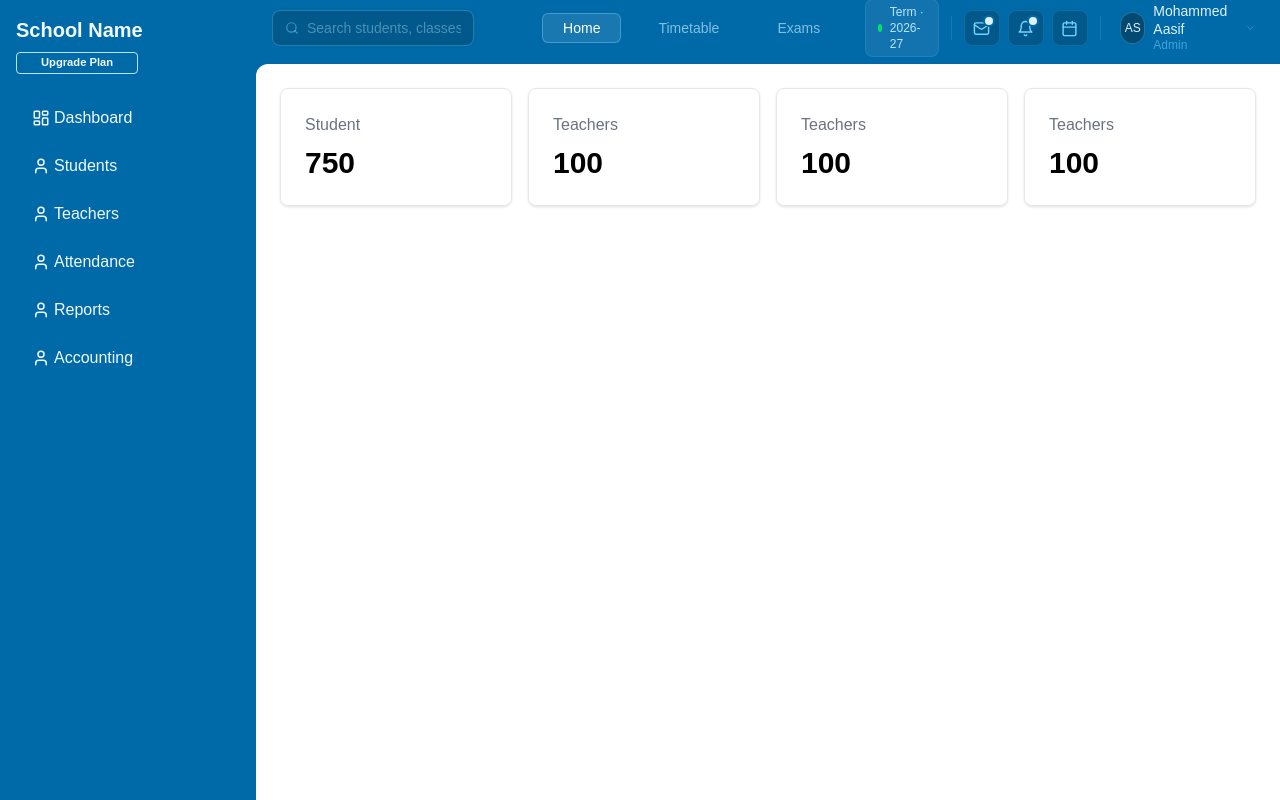
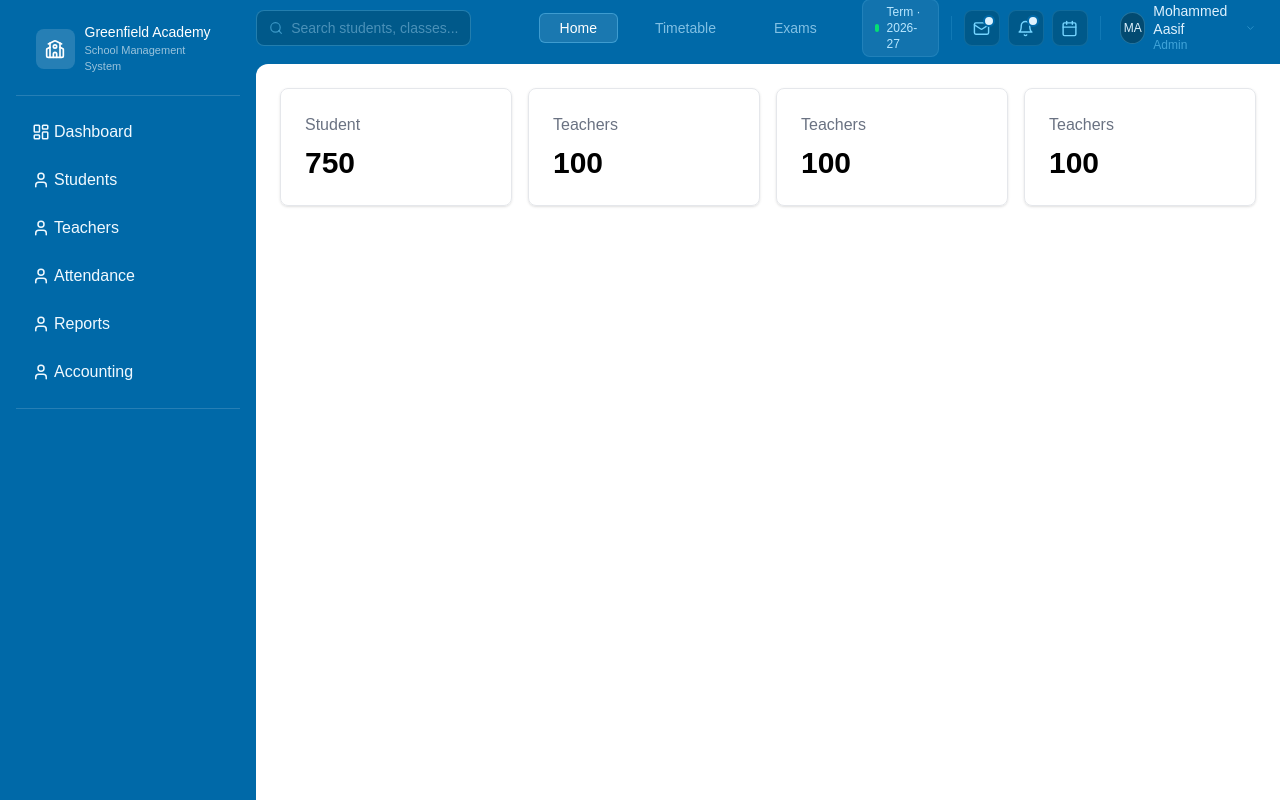
Before and after one commit to webdexx/school_saas_frontend, a React (Vite) app: page / in a window 1280 px wide. Built offline with nearby package versions, Linux system fonts and the light colour scheme.

Commit message:
Updated styles in Sidebar

```diff
--- a/src/components/organisms/Navbar.tsx
+++ b/src/components/organisms/Navbar.tsx
@@ -6,6 +6,7 @@ import {
   LuCalendar,
   LuChevronDown,
 } from "react-icons/lu";
+import { user } from "@/constants/userRole";
 
 const Navbar = () => {
   const [search, setSearch] = useState("");
@@ -13,8 +14,13 @@ const Navbar = () => {
 
   const navLinks = ["Home", "Timetable", "Exams"];
 
+   const initials = [user.firstname?.[0], user.lastname?.[0]]
+    .filter(Boolean)
+    .join("")
+    .toUpperCase();
+
   return (
-    <nav className="flex items-center gap-3 bg-sky-700 h-14 px-4 rounded-xl">
+    <nav className="flex items-center gap-3 bg-sky-700 h-14 pe-4 rounded-xl">
 
       {/* Search */}
       <div className="flex items-center gap-2 bg-sky-800 border border-sky-300/30 rounded-lg px-3 h-9 w-sm">
@@ -34,7 +40,7 @@ const Navbar = () => {
           <button
             key={link}
             onClick={() => setActiveLink(link)}
-            className={`text-sm px-5 py-1 rounded-md transition-all duration-150
+            className={`text-sm px-5 py-1 rounded-md transition-all duration-150 cursor-pointer
               ${
                 activeLink === link
                   ? "bg-white/10 text-white border border-sky-300/40"
@@ -81,13 +87,13 @@ const Navbar = () => {
       {/* User Profile */}
       <button className="flex items-center gap-2 px-2 py-1.5 rounded-lg hover:bg-white/8 transition-all">
         <div className="w-8 h-8 rounded-full bg-sky-900 border border-sky-300/30 grid place-items-center text-sky-100 text-xs font-medium">
-          AS
+          {initials}
         </div>
         <div className="flex flex-col text-left">
           <span className="text-sky-100 text-sm font-medium leading-tight">
-            Mohammed Aasif
+            {user.firstname + " " + user.lastname}
           </span>
-          <span className="text-sky-300/55 text-xs leading-tight">Admin</span>
+          <span className="text-sky-300/55 text-xs leading-tight">{user.role}</span>
         </div>
         <LuChevronDown size={14} className="text-sky-300/40" />
       </button>
--- a/src/components/organisms/Sidebar.tsx
+++ b/src/components/organisms/Sidebar.tsx
@@ -1,13 +1,26 @@
 import { sidebarMenu } from "@/constants/sidebarMenu";
+import { LuSchool } from "react-icons/lu";
 
 const Sidebar = () => {
+
   return (
-    <aside className="h-full w-64 p-4 bg-sky-700 overflow-hidden">
-      <h2 className="mb-6 text-xl text-sky-50 font-bold flex gap-2 align-middle flex-col">
-        School Name <span className="bg-sky-700 px-6 py-0.5 h-full w-fit rounded border border-sky-200 text-tiny">Upgrade Plan</span>
-      </h2>
+    <aside className="h-full w-64 px-4 bg-sky-700 overflow-hidden">
 
-      <div className="flex flex-col gap-2">
+      {/* Header */}
+      <div className="px-5 pt-6 pb-1 border-b border-white/15">
+        {/* School branding */}
+        <div className="flex items-center gap-2.5 mb-4">
+          <div className="w-10 h-10 bg-white/15 rounded-lg flex items-center justify-center">
+            <LuSchool className="text-white w-5 h-5" />
+          </div>
+          <div>
+            <div className="text-sm font-medium text-white leading-tight">Greenfield Academy</div>
+            <div className="text-[11px] text-white/60">School Management System</div>
+          </div>
+        </div>
+      </div>
+
+      <div className="flex flex-col gap-2 pt-4 pb-4 border-b border-white/15">
         {sidebarMenu.map((item) => (
           <button
             key={item.id}
--- /dev/null
+++ b/src/constants/userRole.ts
@@ -0,0 +1,6 @@
+export const user =
+  {
+    firstname: "Mohammed",
+    lastname: "Aasif",
+    role: "Admin",
+  }
```
